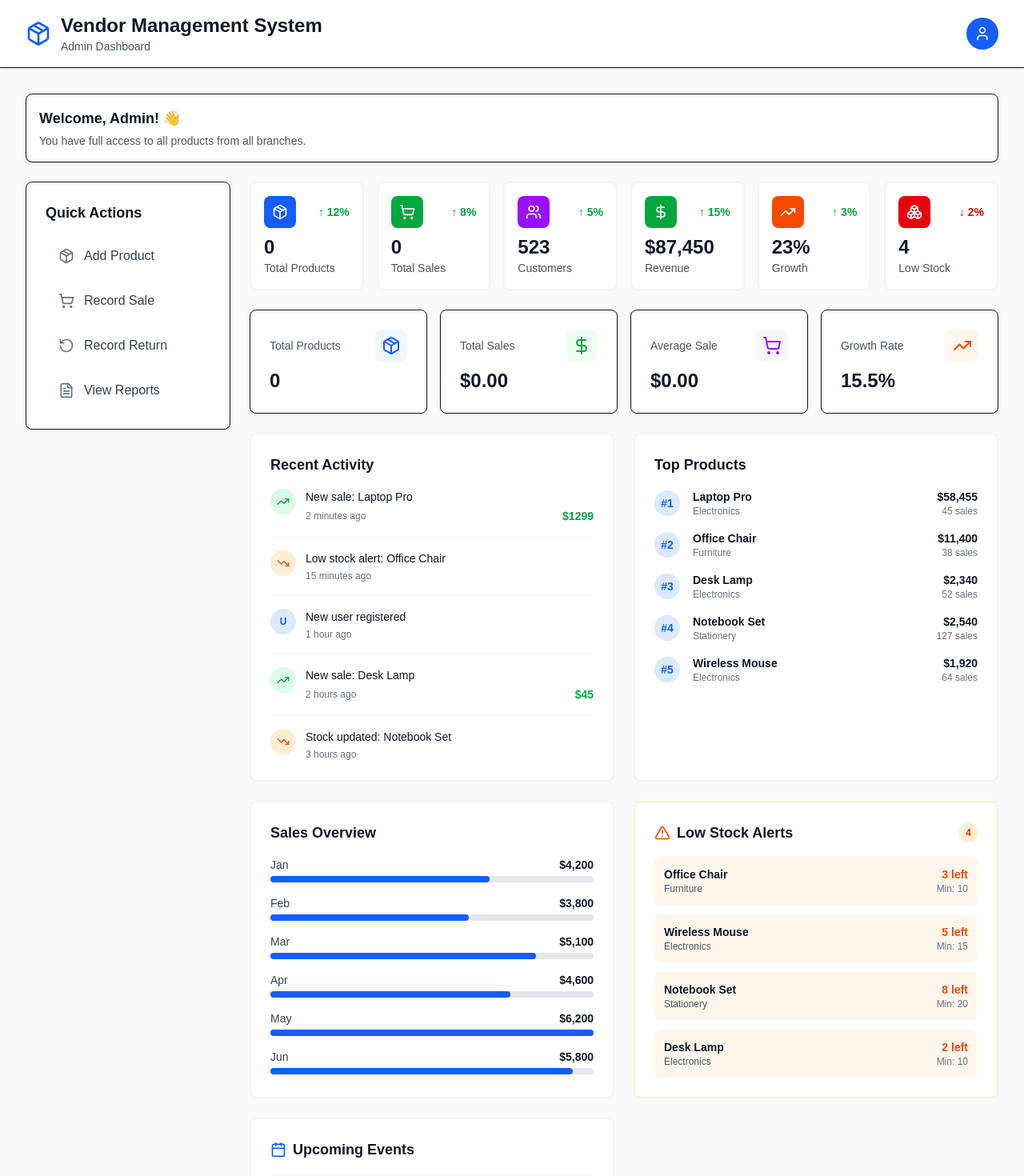
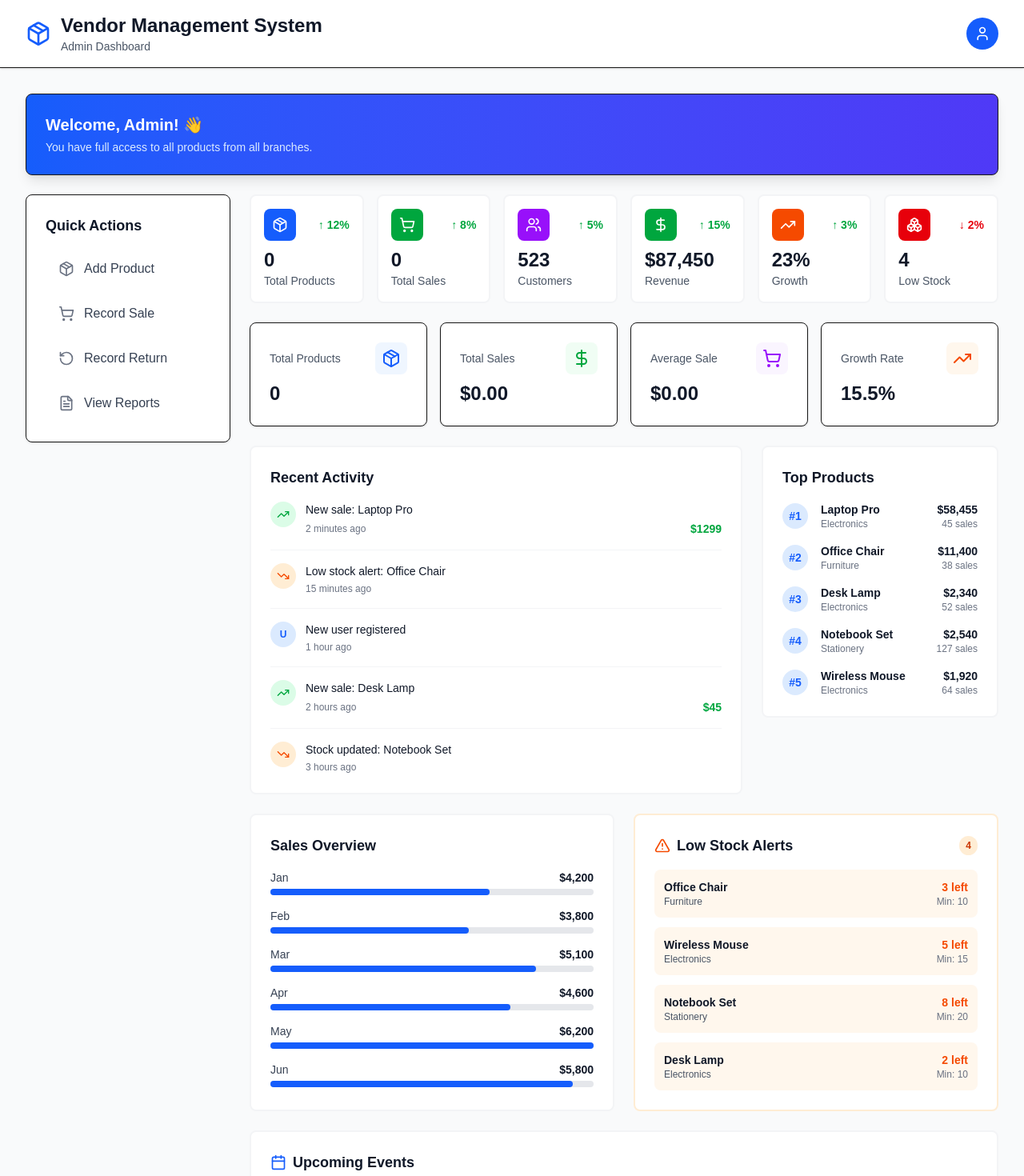
Before and after one commit to Ronelmelendrez/Vendors_inventory_system, a Next.js app in the folder frontend/: page /admin in a window 1280 px wide. Shown: the top 1470 px of the page at 80% size. Built offline with nearby package versions, Linux system fonts and the light colour scheme; sample sign-in values are in the browser's storage.

Commit message:
style: improve admin dashboard layout with better grid organization

```diff
--- a/frontend/src/app/admin/page.tsx
+++ b/frontend/src/app/admin/page.tsx
@@ -37,11 +37,11 @@ function AdminDashboard() {
 
       <div className="max-w-7xl mx-auto px-4 sm:px-6 lg:px-8 py-8">
         {/* Welcome Message for Admin */}
-        <div className="mb-6 bg-white rounded-lg shadow-sm border p-4">
-          <h2 className="text-lg font-semibold text-gray-900">
+        <div className="mb-6 bg-linear-to-r from-blue-600 to-indigo-600 rounded-lg shadow-lg border p-6">
+          <h2 className="text-xl font-bold text-white">
             Welcome, Admin! 👋
           </h2>
-          <p className="text-sm text-gray-600 mt-1">
+          <p className="text-sm text-blue-100 mt-1">
             You have full access to all products from all branches.
           </p>
         </div>
@@ -63,23 +63,35 @@ function AdminDashboard() {
               totalSales={totalSales}
             />
 
+            {/* Stats Cards */}
             <StatsGrid
               totalProducts={products.length}
               totalSales={totalSales}
             />
 
-            <ProductsTable products={products} />
+            {/* Products Table */}
+            <div className="mb-6">
+              <ProductsTable products={products} />
+            </div>
 
             {/* Dashboard Widgets Grid */}
-            <div className="grid grid-cols-1 lg:grid-cols-2 gap-6 mt-6">
-              <ActivityFeed />
-              <TopProducts />
+            <div className="grid grid-cols-1 lg:grid-cols-3 gap-6 mb-6">
+              <div className="lg:col-span-2">
+                <ActivityFeed />
+              </div>
+              <div>
+                <TopProducts />
+              </div>
+            </div>
+
+            <div className="grid grid-cols-1 lg:grid-cols-2 gap-6 mb-6">
               <SalesChart />
               <LowStockAlerts />
+            </div>
+
+            <div className="grid grid-cols-1 gap-6">
               <SalesCalendar />
             </div>
-
-            <WelcomeSection />
           </main>
         </div>
       </div>
```
